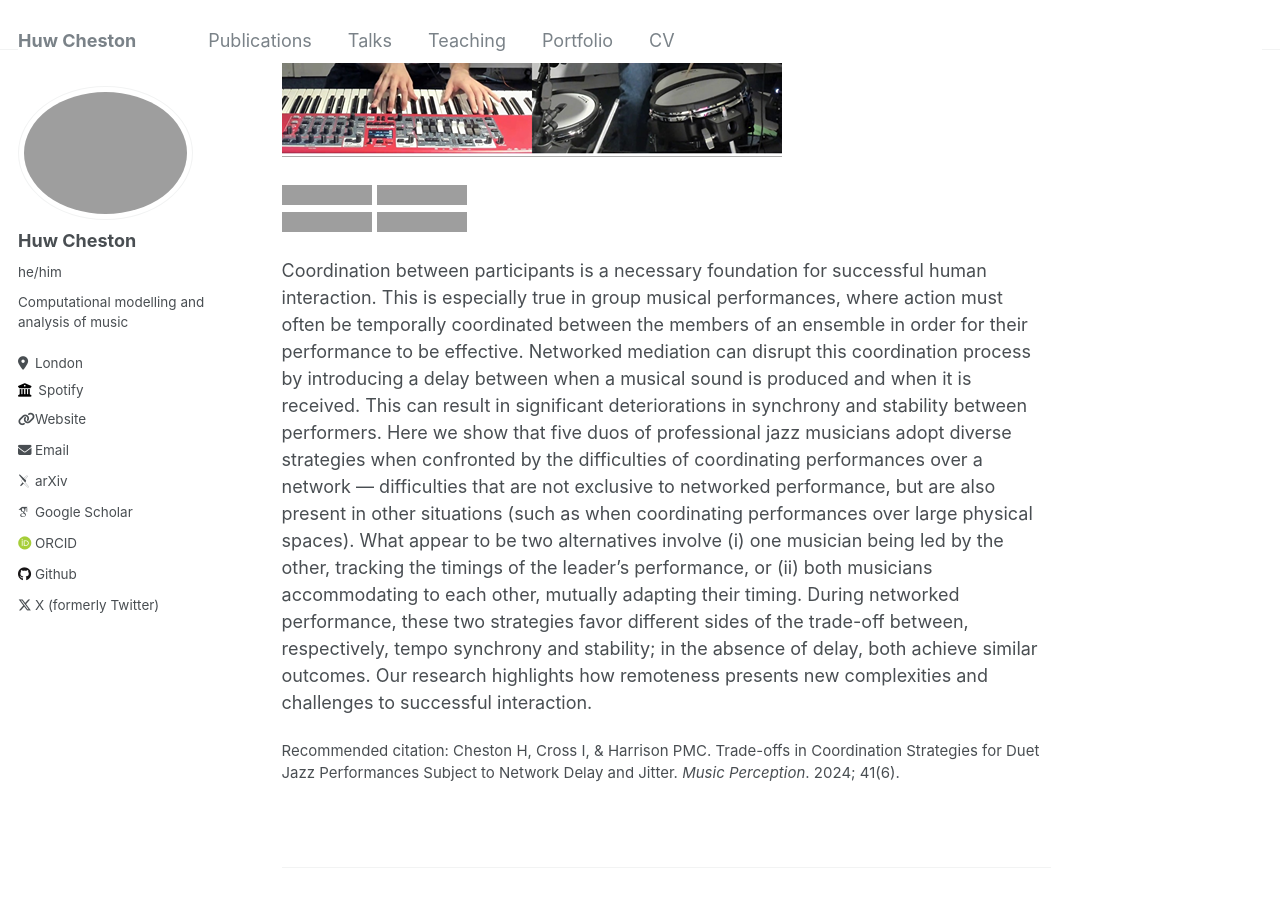
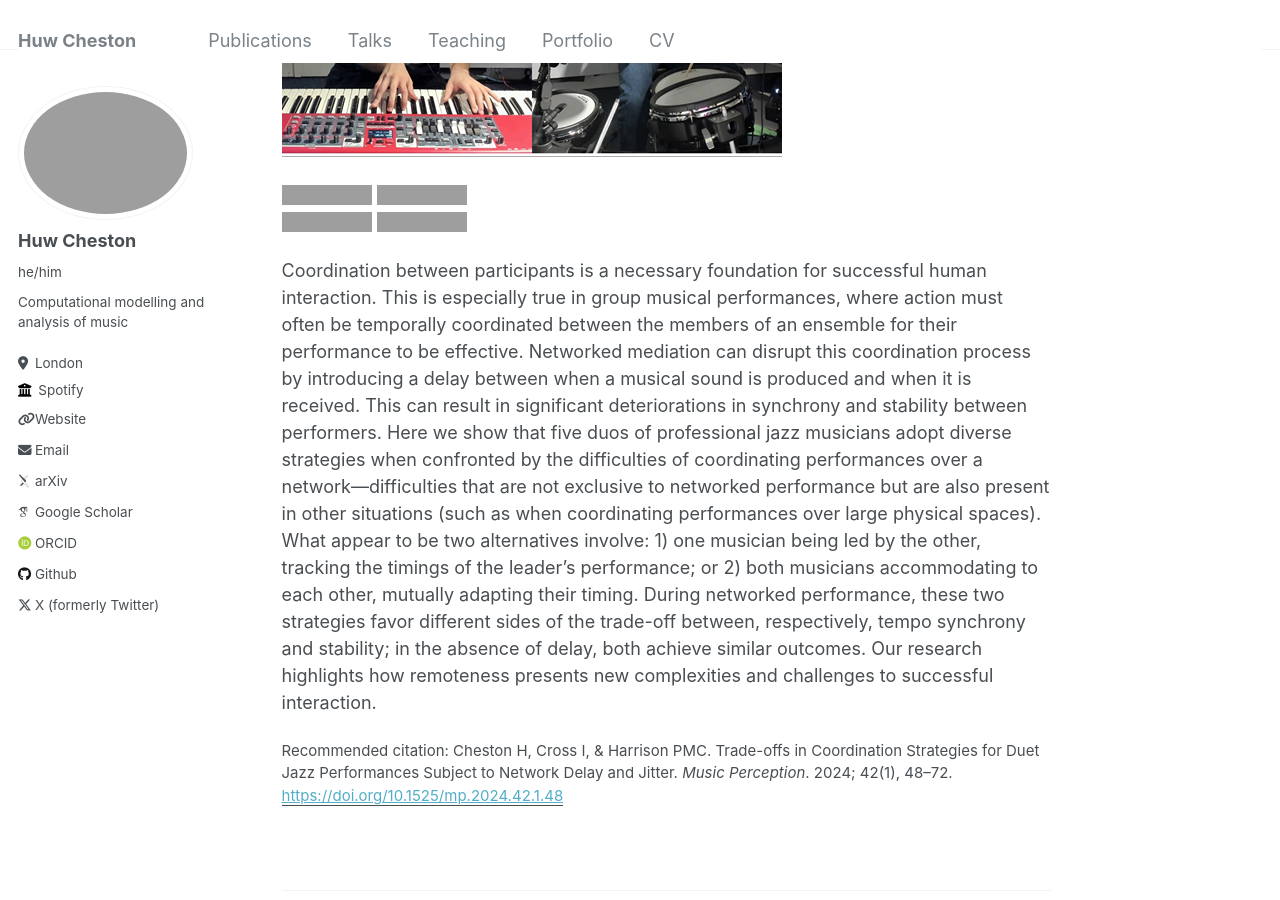
Before and after one commit to HuwCheston/huwcheston.github.io, a Jekyll site: the page built from _publications/2024-02-16-jitter-coordination-paper.md, in a window 1280 px wide and 900 px high, scrolled down 354 px. Built offline with Jekyll 4.4.1, drawn with Linux system fonts in a browser that asks for light colours; some web fonts are replaced; grey boxes are pictures that could not be loaded.

Commit message:
Added jitter study reference

```diff
--- a/_publications/2024-02-16-jitter-coordination-paper.md
+++ b/_publications/2024-02-16-jitter-coordination-paper.md
@@ -5,13 +5,14 @@ preprint: false
 excerpt: 'We show that five duos of professional jazz musicians adopt diverse strategies when confronted by the difficulties of coordinating performances over a network — difficulties that are not exclusive to networked performance, but are also present in other situations (such as when coordinating performances over large physical spaces).'
 date: 2024-09-01
 venue: 'Music Perception'
+paperurl: 'https://doi.org/10.1525/mp.2024.42.1.48'
 imgurl: '/images/jitter-coordination_img.png'
-citation: 'Cheston H, Cross I, & Harrison PMC. Trade-offs in Coordination Strategies for Duet Jazz Performances Subject to Network Delay and Jitter. <i>Music Perception</i>. 2024; 41(6).'
+citation: 'Cheston H, Cross I, & Harrison PMC. Trade-offs in Coordination Strategies for Duet Jazz Performances Subject to Network Delay and Jitter. <i>Music Perception</i>. 2024; 42(1), 48–72.'
 ---
 
 <img src='/images/jitter-coordination_img.png'>
 
-[![Dataset](http://img.shields.io/badge/Dataset-DOI:_10.5281/zenodo.7773824-blue)](https://doi.org/10.5281/zenodo.7773824) [![Paper](http://img.shields.io/badge/Paper-Coming_Soon-blue)](https://doi.org/10.31234/osf.io/z8c7w) <br>
+[![Dataset](http://img.shields.io/badge/Dataset-DOI:_10.5281/zenodo.7773824-blue)](https://doi.org/10.5281/zenodo.7773824) [![Paper](http://img.shields.io/badge/Paper-DOI:_10.1525/mp.2024.42.1.48-blue)](https://doi.org/10.1525/mp.2024.42.1.48) <br>
 [![Code](http://img.shields.io/badge/Code-available_on_GitHub-purple)](https://github.com/HuwCheston/Jazz-Jitter-Analysis) [![Documentation](http://img.shields.io/badge/Documentation-available_on_GitHub-purple)](https://huwcheston.github.io/Jazz-Jitter-Analysis/)
 
-Coordination between participants is a necessary foundation for successful human interaction. This is especially true in group musical performances, where action must often be temporally coordinated between the members of an ensemble in order for their performance to be effective. Networked mediation can disrupt this coordination process by introducing a delay between when a musical sound is produced and when it is received. This can result in significant deteriorations in synchrony and stability between performers. Here we show that five duos of professional jazz musicians adopt diverse strategies when confronted by the difficulties of coordinating performances over a network — difficulties that are not exclusive to networked performance, but are also present in other situations (such as when coordinating performances over large physical spaces). What appear to be two alternatives involve (i) one musician being led by the other, tracking the timings of the leader's performance, or (ii) both musicians accommodating to each other, mutually adapting their timing. During networked performance, these two strategies favor different sides of the trade-off between, respectively, tempo synchrony and stability; in the absence of delay, both achieve similar outcomes. Our research highlights how remoteness presents new complexities and challenges to successful interaction.
+Coordination between participants is a necessary foundation for successful human interaction. This is especially true in group musical performances, where action must often be temporally coordinated between the members of an ensemble for their performance to be effective. Networked mediation can disrupt this coordination process by introducing a delay between when a musical sound is produced and when it is received. This can result in significant deteriorations in synchrony and stability between performers. Here we show that five duos of professional jazz musicians adopt diverse strategies when confronted by the difficulties of coordinating performances over a network—difficulties that are not exclusive to networked performance but are also present in other situations (such as when coordinating performances over large physical spaces). What appear to be two alternatives involve: 1) one musician being led by the other, tracking the timings of the leader’s performance; or 2) both musicians accommodating to each other, mutually adapting their timing. During networked performance, these two strategies favor different sides of the trade-off between, respectively, tempo synchrony and stability; in the absence of delay, both achieve similar outcomes. Our research highlights how remoteness presents new complexities and challenges to successful interaction.
```
Also changed, not shown: README.md (+2 -0 lines).
